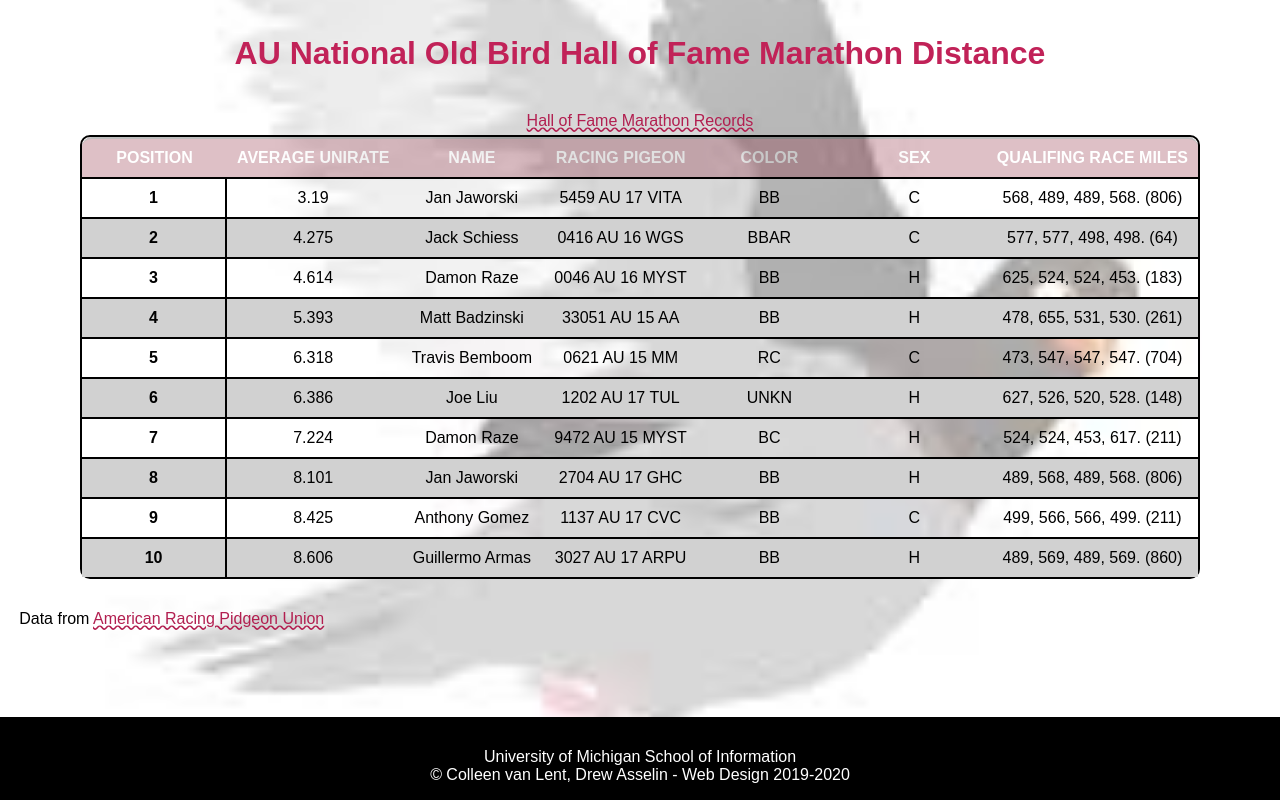
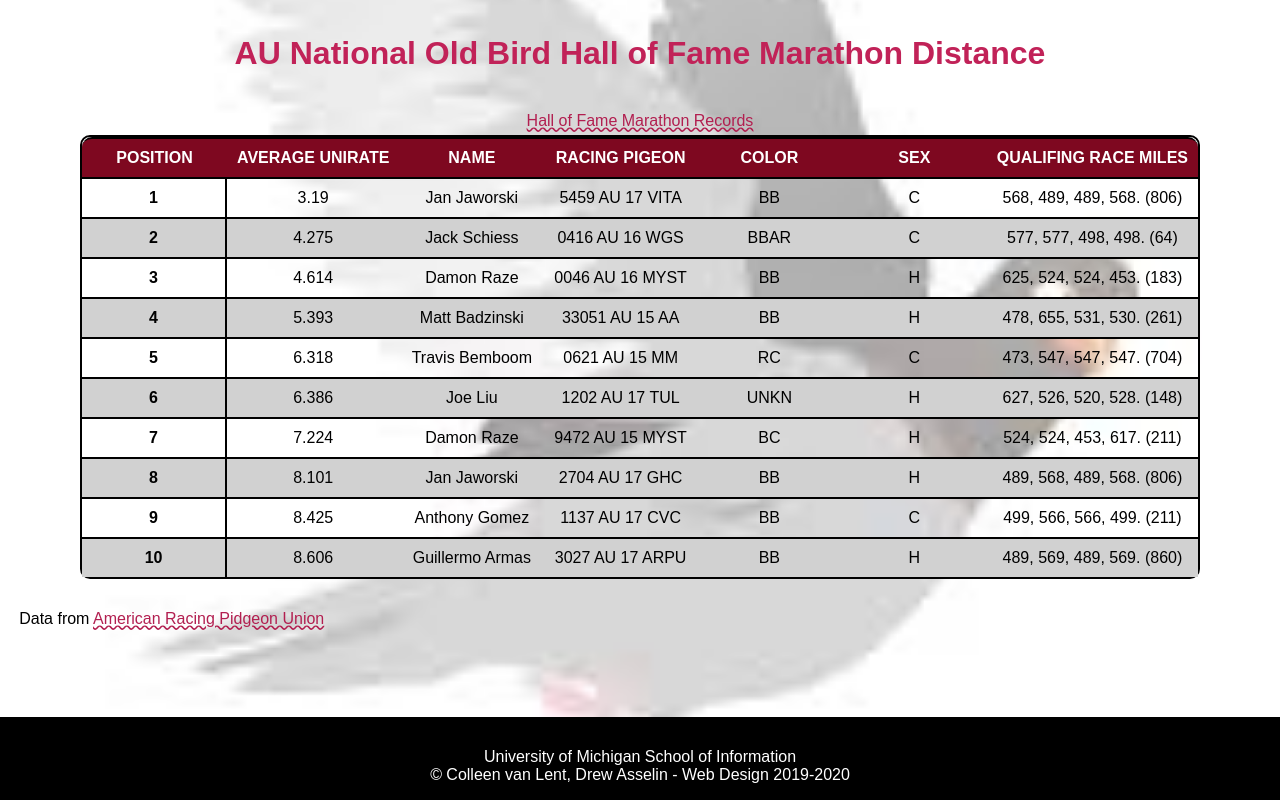
Before and after one commit to geoffnolan/homework4-2021, a plain HTML site: page index.html in a window 1280 px wide. In both pictures the pointer is over the element 640 px from the left and 156 px from the top of the page. Drawn offline with Linux system fonts and the light colour scheme; a web font is replaced by a local one.

Commit message:
Add files via upload

```diff
--- a/css/style.css
+++ b/css/style.css
@@ -104,8 +104,7 @@ tr:nth-child(even){
 
 /*Req 6f*/
 tr:hover{
-  background: rgb(126, 8, 32);
-  opacity: 0.25;
+  background: rgb(148, 116, 122, 0.25);
 }
 
 /*Req 7*/
```
